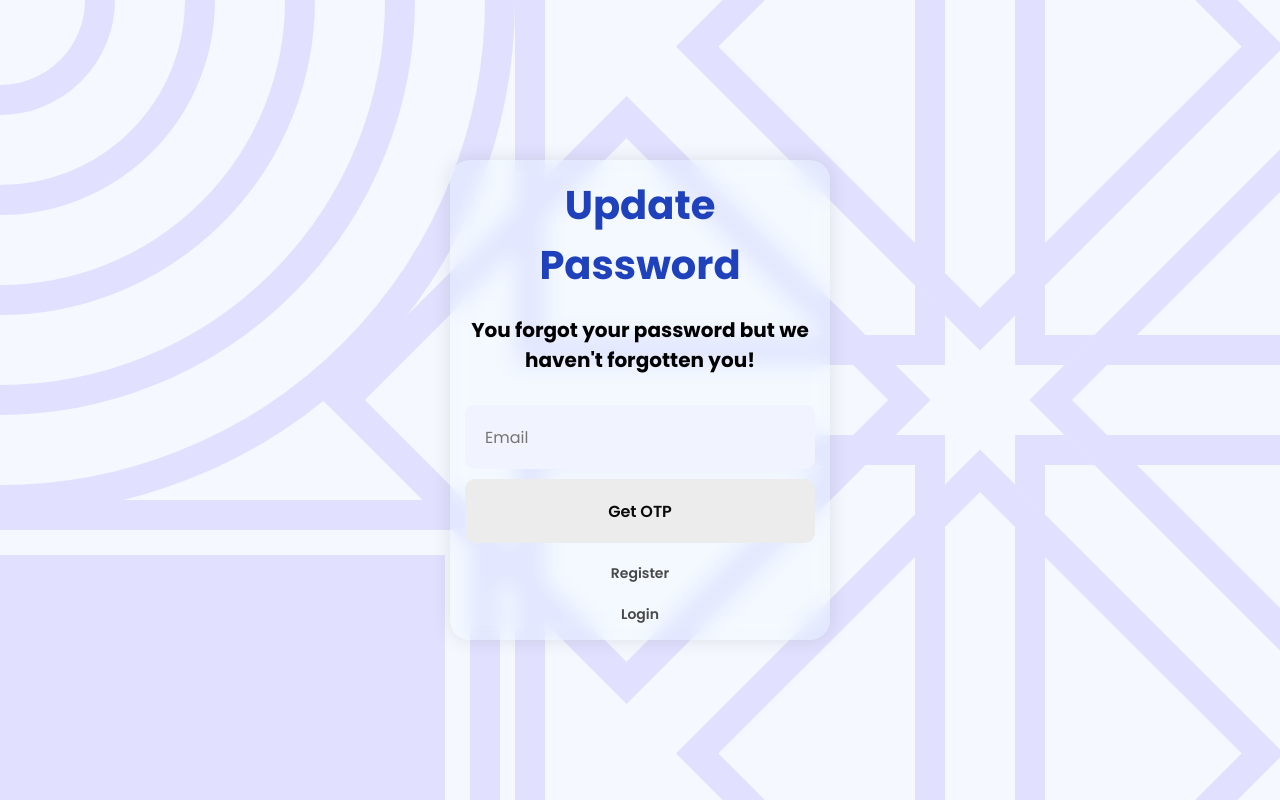
After one commit to reivaxFast/flask-app, a Flask app: page /update_password in a window 1280 px wide. The commit adds this page. Run offline with Flask 3, Linux system fonts and the light colour scheme; the visitor is signed in with stand-in values (Sample User, id 1); parts of the project's set-up code (start-up, migrations or seed data) failed here and were passed over.

Commit message:
Enhance user authentication flow: update password length in model, modify password update route, and improve login and registration templates for better user experience.

```diff
--- a/app.py
+++ b/app.py
@@ -54,7 +54,7 @@ class Homes(db.Model):
     home_name = db.Column(db.String(200), nullable=False)
     home_description = db.Column(db.String(1000), nullable=True)
     join_by_link = db.Column(db.Boolean, default=False)
-    home_password = db.Column(db.String(20), nullable=True)
+    home_password = db.Column(db.String(200), nullable=True)
     background_photo = db.Column(db.LargeBinary, nullable=True)
     tasks = db.relationship('SetTasks', backref='home', lazy=True)
     users = db.relationship('UserInHome', backref='home', lazy=True)
@@ -178,14 +178,12 @@ def logout():
 
 @app.route('/update_password', methods=['GET', 'POST'])
 def update_password():
-    if 'username' not in session:
-        return redirect(url_for('login'))
     if request.method == 'POST':
         password = request.form['password']
         user = User.query.filter_by(username=session['username']).first()
         user.update_password(password)
         return redirect(url_for('home'))
-    return render_template('forgot_password.html')
+    return render_template('update_password.html')
 
 @app.route('/login', methods=['GET', 'POST'])
 def login():
--- a/static/css/main.css
+++ b/static/css/main.css
@@ -127,10 +127,10 @@ form {
 }
 
 #contSU {
-    height: 584px;
+    height: 780px;
 }
 #contFP {
-    height: 440px;
+    height: 480px;
 }
 #contOTP {
     height: 400px;
@@ -150,3 +150,8 @@ form {
     font-weight: 400;
     user-select: none;
 }
+
+small {
+    width: 310px;
+    color: #4b4b4b;
+}
--- /dev/null
+++ b/templates/update_password.html
@@ -0,0 +1,20 @@
+{% extends "base.html" %}
+{% block head %}
+    <title>House Org - Update Password</title>
+{% endblock %}
+
+{% block body %}
+    <canvas id="background" class="background"></canvas>
+    <div id="contFP" class="cont"></div>
+    <div id="signIn">
+        <h1 id="Title" class="Title">Update Password</h1>
+        <h2 id="Subtitle" class="Subtitle">You forgot your password but we haven't forgotten you!</h2>
+        <form action="{{ url_for('update_password') }}" method="post">
+            <input type="email" class="input" name="" id="SignInEmail" placeholder="Email" required>
+            <input type="button" value="Get OTP" class="button" id="SignInButton" onclick="getOTP()">
+        </form>
+        <a href="{{ url_for('register') }}" id="CreateLink" class="link">Register</a>
+        <a href="{{ url_for('login') }}" id="SignLink" class="link">Login</a>
+    </div>
+    <script src="{{ url_for('static', filename='js/forgotPassword.js') }}"></script>
+{% endblock %}
```
Also changed, not shown: templates/login.html (+4 -4 lines), templates/register.html (added, +25 -0 lines).
